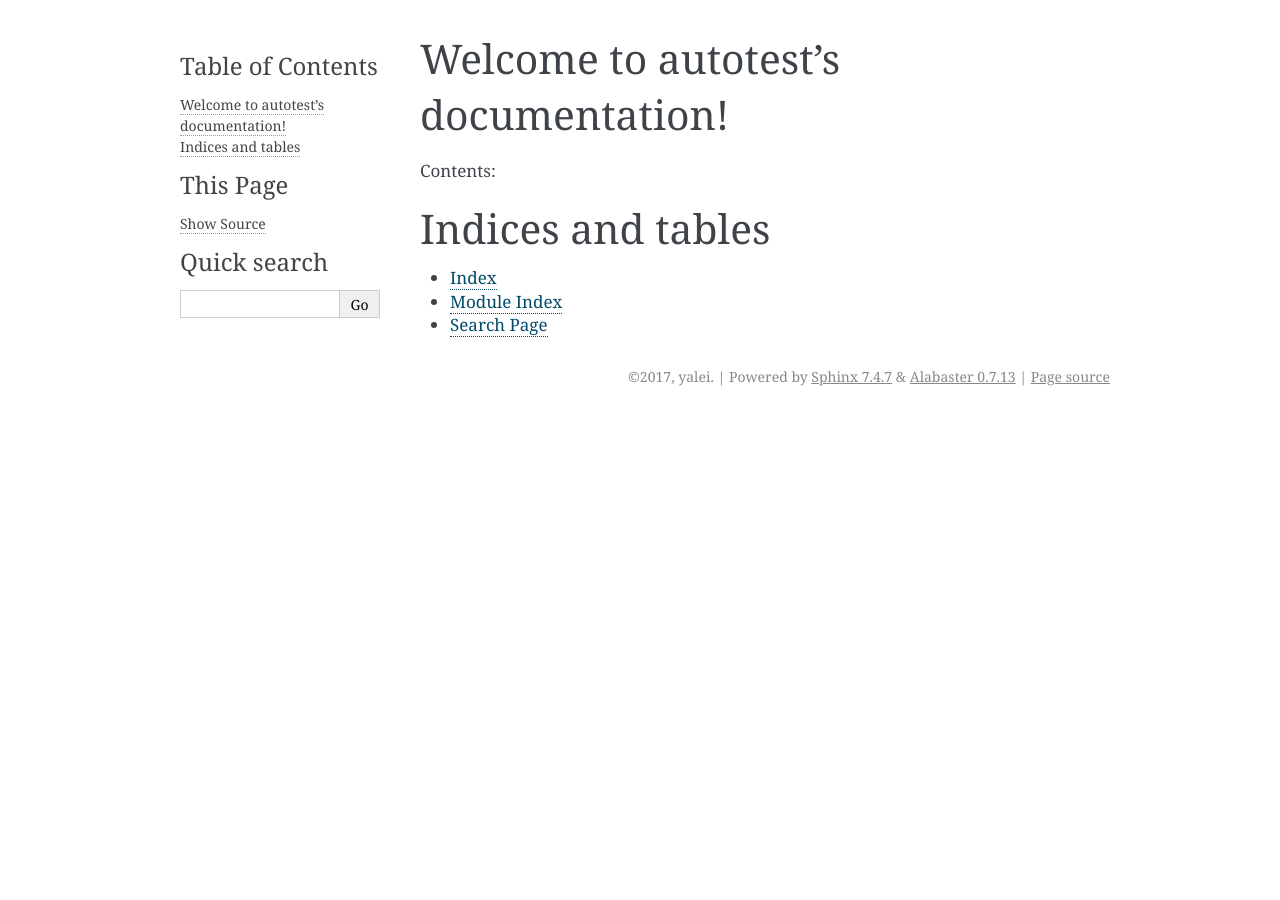
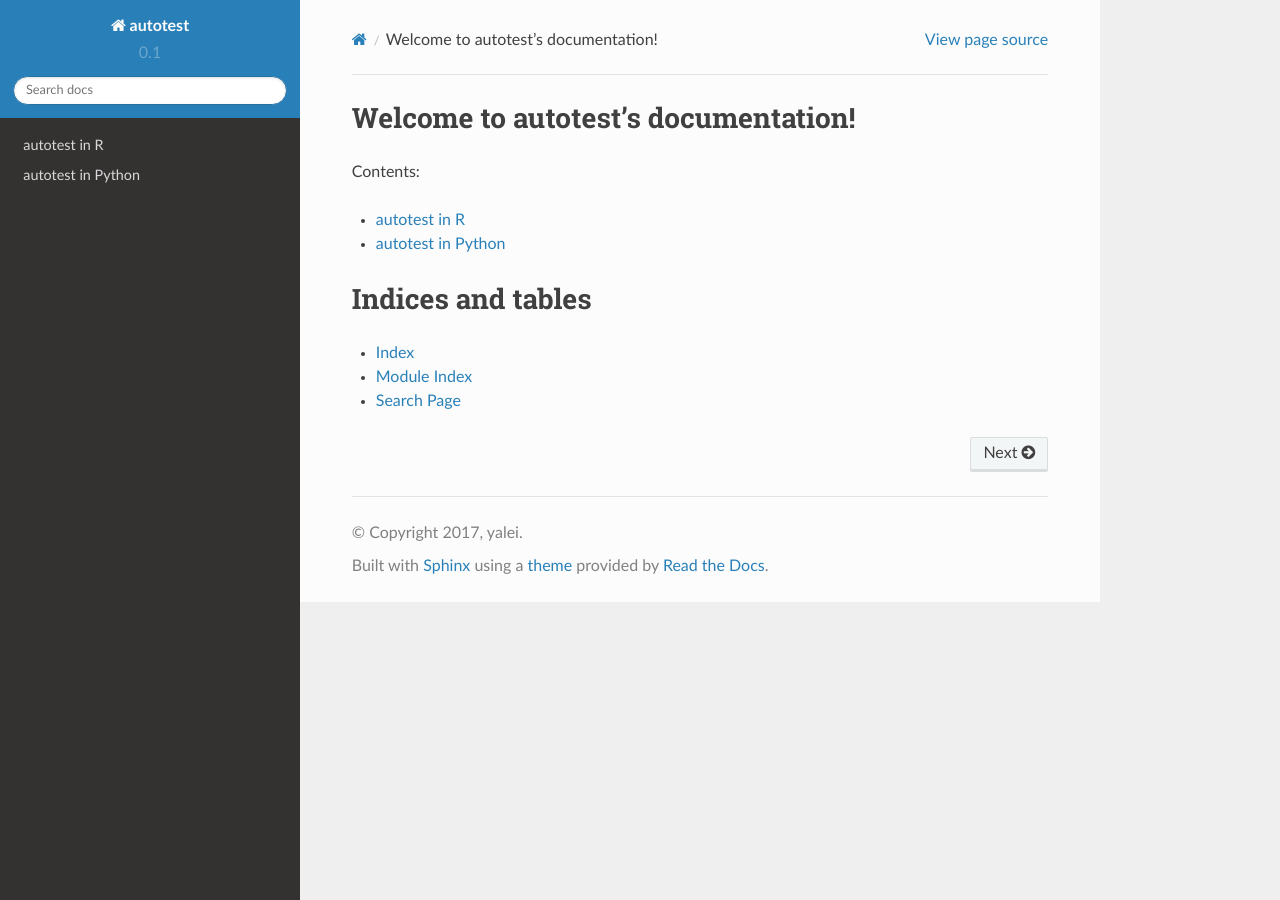
Before and after one commit to badbye/autotest-docs, a Sphinx documentation site: the page built from source/index.rst, in a window 1280 px wide. Built offline with Sphinx 7.4.7 and the Read the Docs theme 2.0.0, drawn with Linux system fonts in a browser that asks for light colours.

Commit message:
add index

```diff
--- /dev/null
+++ b/source/Python/index.rst
@@ -0,0 +1,4 @@
+autotest in Python
+====================================
+
+Welcome to autotest's documentation!
--- /dev/null
+++ b/source/R/index.rst
@@ -0,0 +1,4 @@
+autotest in R
+====================================
+
+Welcome to autotest's documentation!
--- a/source/conf.py
+++ b/source/conf.py
@@ -110,7 +110,8 @@ todo_include_todos = False
 
 # The theme to use for HTML and HTML Help pages.  See the documentation for
 # a list of builtin themes.
-html_theme = 'alabaster'
+# html_theme = 'alabaster'
+html_theme = 'sphinx_rtd_theme'
 
 # Theme options are theme-specific and customize the look and feel of a theme
 # further.  For a list of options available for each theme, see the
--- a/source/index.rst
+++ b/source/index.rst
@@ -10,7 +10,10 @@ Contents:
 
 .. toctree::
    :maxdepth: 2
+   :glob:
 
+   R/index
+   Python/index
 
 
 Indices and tables
```
Also changed, not shown: 10 other files.
